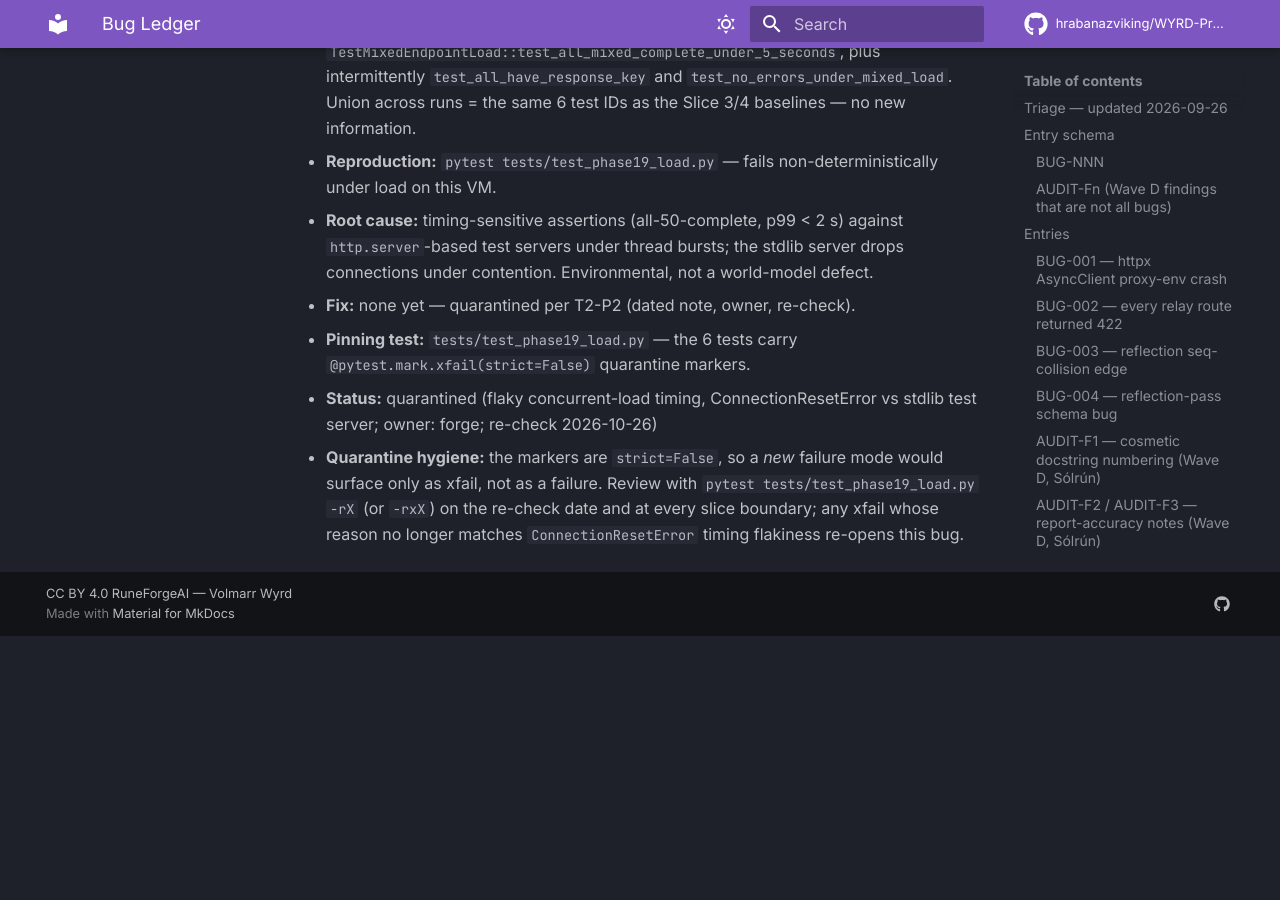
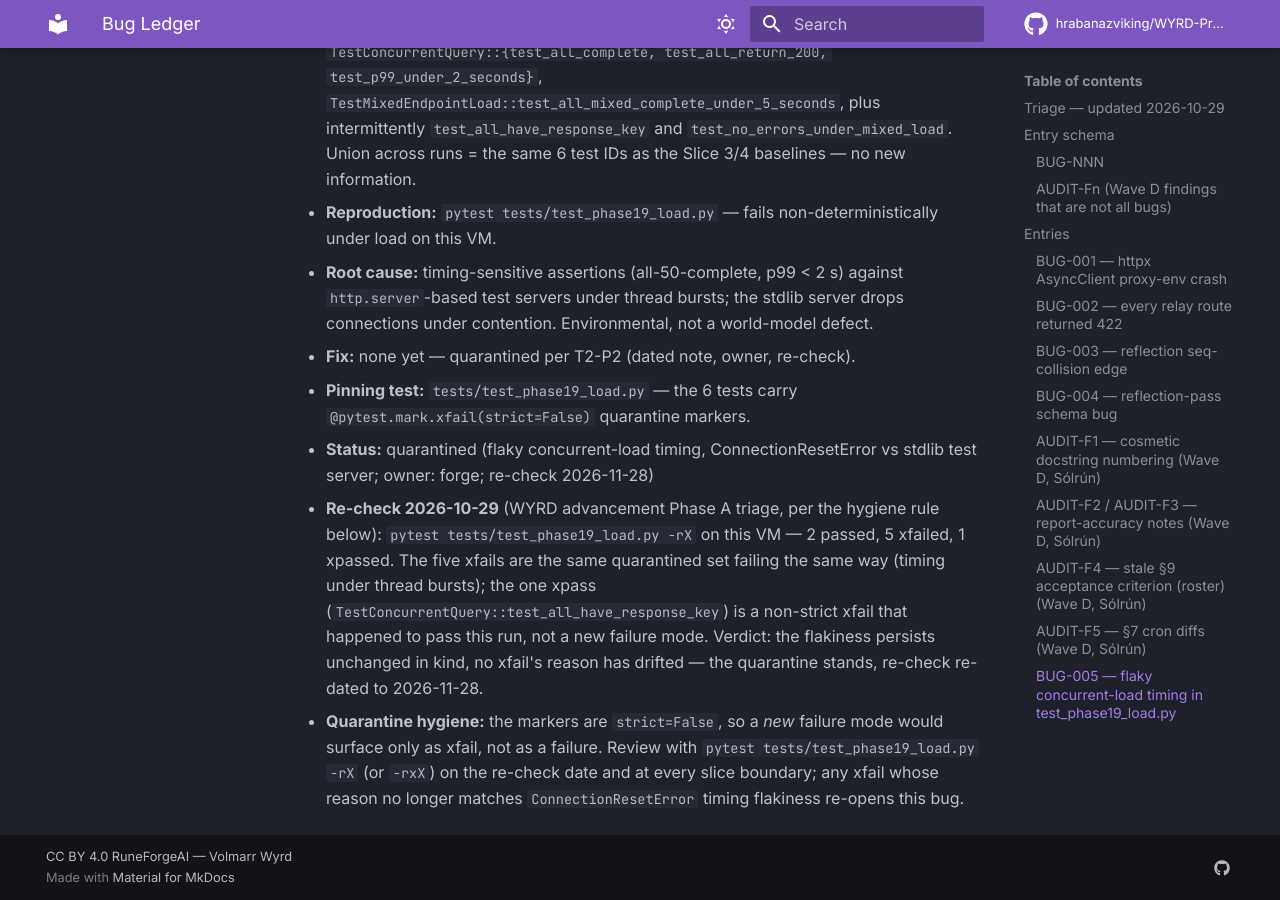
Before and after one commit to hrabanazviking/WYRD-Protocol-World-Yielding-Real-time-Data-AI-world-model, an MkDocs documentation site: the page built from docs/bug-ledger.md, in a window 1280 px wide and 900 px high, scrolled down 4074 px. Built offline with MkDocs 1.6.1 and Material for MkDocs 9.7.7, drawn with Linux system fonts in a browser that asks for light colours; comment, search, counter and statistics services are not loaded; the version menu is left out; before the commit the page ends 4710 px from its top, so only the background shows below that; some of the changed text lies outside the part shown.

Commit message:
Phase A triage: close the three undiagnosed baseline reds with evidence
- test_queue_full_drops_task: reproduction-first verdict — test-design
  race, not a pool regression. The original scenario failed 71/200 runs,
  always with the filler dropped (worker had not yet picked up the
  blocker, so the blocker filled the queue) and the third submit then
  accepted. Synchronized variant passed 200/200; fixed test passes
  25/25 pytest runs. Pool drop semantics were never at fault.
- test_doc_policies x2: BUG-005's quarantine re-check date (2026-10-26)
  lapsed. Performed the re-check for real (test_phase19_load.py -rX:
  2 passed, 5 xfailed, 1 xpassed — flakiness unchanged in kind),
  recorded it in the ledger, re-dated to 2026-11-28, refreshed the
  triage head. The edge-case fixture's hard-coded 'future' date
  2026-10-26 was a time bomb; it now computes a future date.

```diff
--- a/docs/bug-ledger.md
+++ b/docs/bug-ledger.md
@@ -10,12 +10,14 @@
 
 ---
 
-## Triage — updated 2026-09-26
+## Triage — updated 2026-10-29
 
 - **Bleeding:** none — quiet.
 - **Limping:** BUG-004 verification open (fix in place 2026-09-26; awaiting
   the first qualifying state change to prove a genuine reflection publishes.
   Silence is the default, so this may take days. Not a failure — a pending proof.)
+  BUG-005 re-checked 2026-10-29 (see its entry): quarantine stands, the
+  flakiness is unchanged in kind; next re-check 2026-11-28.
 - **Cosmetic backlog:** none.
 
 Rule: silence when the list is empty. The dated line is refreshed whenever
@@ -156,7 +158,16 @@
 - **Pinning test:** `tests/test_phase19_load.py` — the 6 tests carry
   `@pytest.mark.xfail(strict=False)` quarantine markers.
 - **Status:** quarantined (flaky concurrent-load timing, ConnectionResetError
-  vs stdlib test server; owner: forge; re-check 2026-10-26)
+  vs stdlib test server; owner: forge; re-check 2026-11-28)
+- **Re-check 2026-10-29** (WYRD advancement Phase A triage, per the
+  hygiene rule below): `pytest tests/test_phase19_load.py -rX` on this
+  VM — 2 passed, 5 xfailed, 1 xpassed. The five xfails are the same
+  quarantined set failing the same way (timing under thread bursts);
+  the one xpass (`TestConcurrentQuery::test_all_have_response_key`)
+  is a non-strict xfail that happened to pass this run, not a new
+  failure mode. Verdict: the flakiness persists unchanged in kind, no
+  xfail's reason has drifted — the quarantine stands, re-check
+  re-dated to 2026-11-28.
 - **Quarantine hygiene:** the markers are `strict=False`, so a *new*
   failure mode would surface only as xfail, not as a failure. Review
   with `pytest tests/test_phase19_load.py -rX` (or `-rxX`) on the
```
Also changed, not shown: 2 other files.
